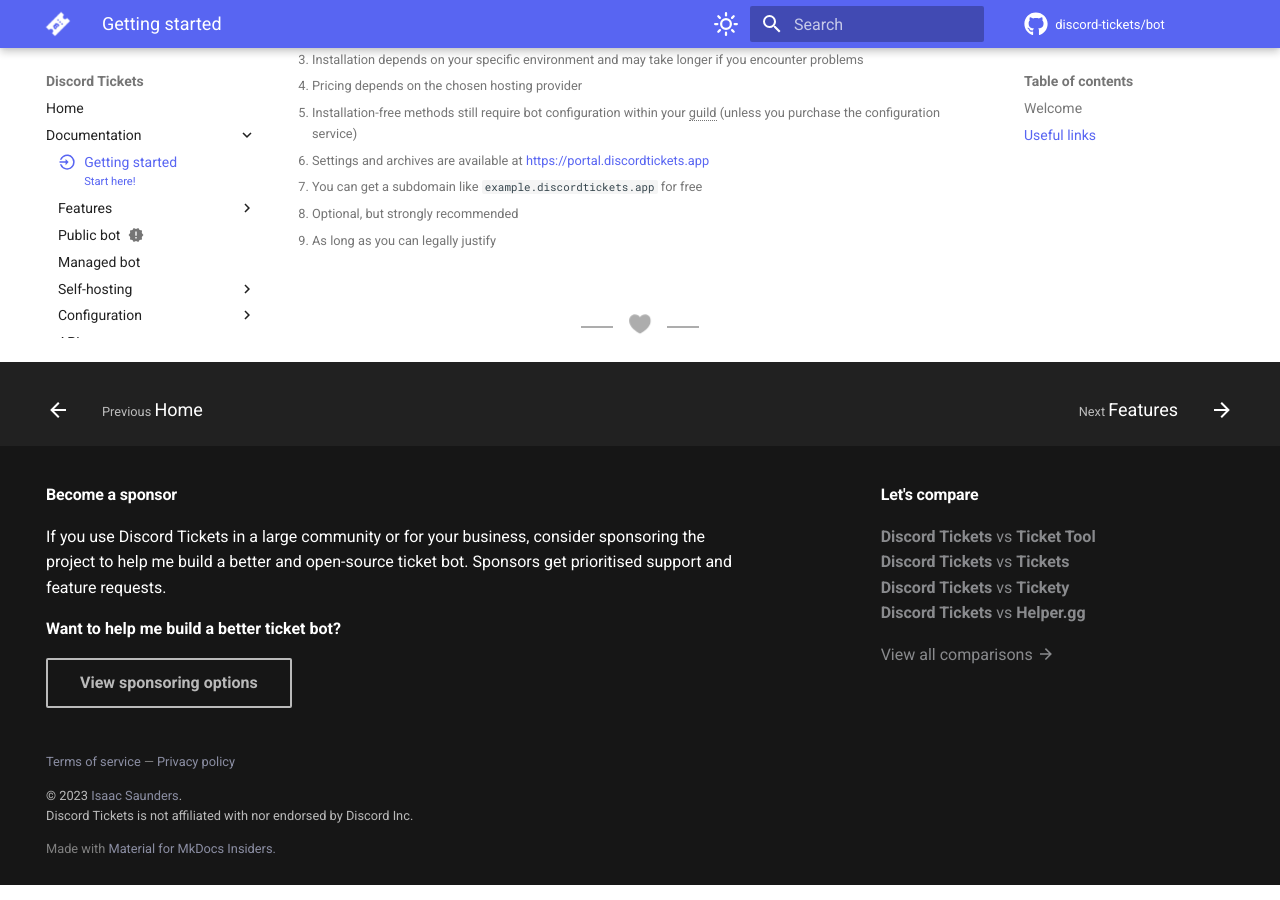
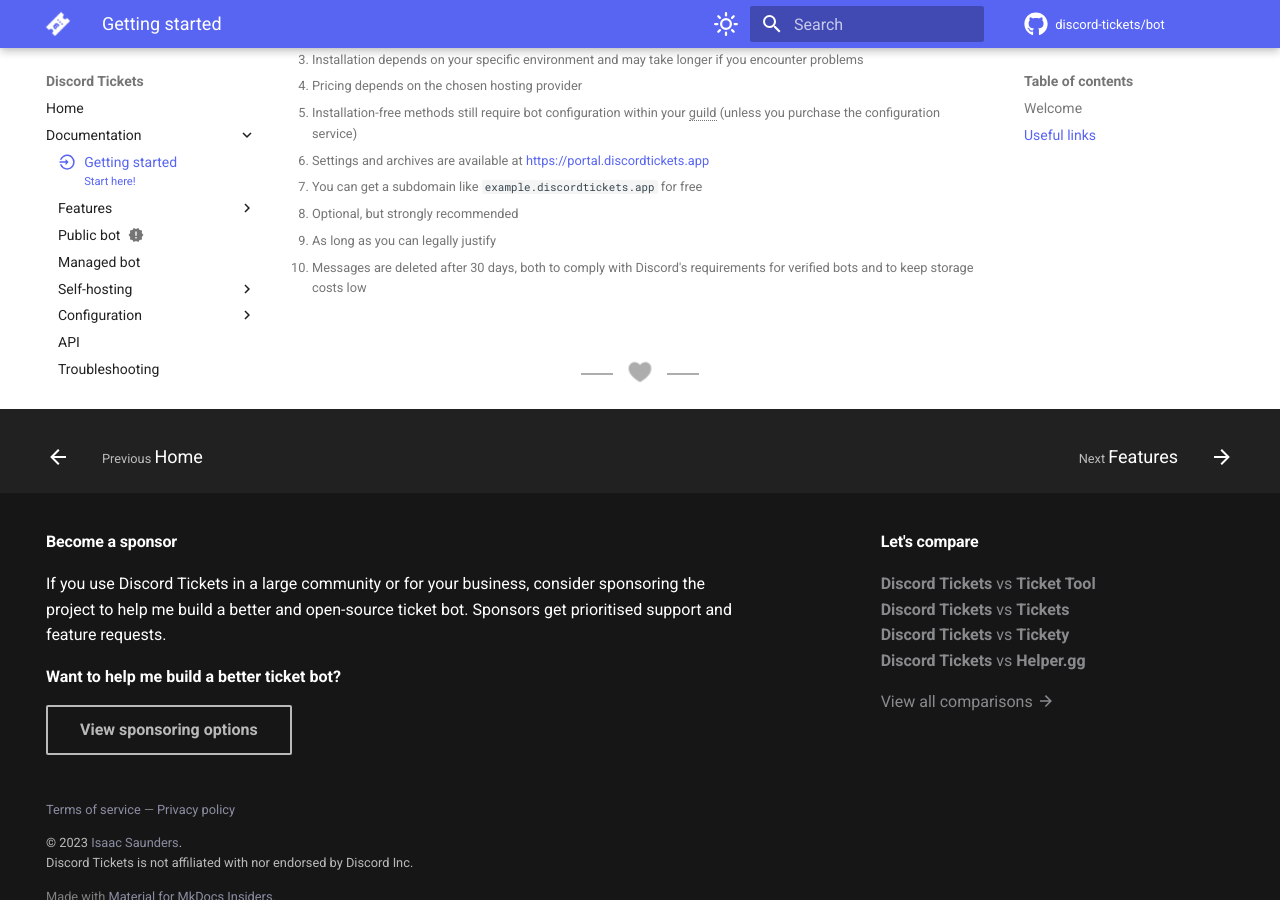
Before and after one commit to discord-tickets/docs, an MkDocs documentation site: the page built from docs/getting-started.md, in a window 1280 px wide and 900 px high, scrolled down 1795 px. Built offline with MkDocs 1.6.1 and Material for MkDocs 9.7.7, drawn with Linux system fonts in a browser that asks for light colours; emoji names are drawn with the system emoji font; comment, search, counter and statistics services are not loaded.

Commit message:
Update public bot info

```diff
--- a/docs/getting-started.md
+++ b/docs/getting-started.md
@@ -28,7 +28,7 @@
 | Difficulty                     |                        Very easy { .green }                         |                           Easy { .green }                           |            Sysadmin/hosting experience recommended[^1] { .orange }             |
 | Ready in                       |                     :octicons-clock-24: Instant                     |                     :octicons-clock-24: 24h[^2]                     |                          :octicons-clock-24: 15m[^3]                           |
 | Cost                           |                              **Free**                               |                  As low as **£2/month** (£20/year)                  |                                   Varies[^4]                                   |
-| Archive data retention         |                               90 days                               |                           **Forever[^9]**                           |                                **Forever[^9]**                                 |
+| Archive data retention         |                            30 days[^10]                             |                           **Forever[^9]**                           |                                **Forever[^9]**                                 |
 | All features                   |                         :white_check_mark:                          |                         :white_check_mark:                          |                               :white_check_mark:                               |
 | Custom bot (username and icon) |                      :x:<br>(shared bot user)                       |                         :white_check_mark:                          |                               :white_check_mark:                               |
 | Domain with SSL                |                             Shared[^6]                              |                Free subdomain[^7], or bring your own                |                               Bring your own[^8]                               |
@@ -56,3 +56,4 @@
 [^7]: You can get a subdomain like `example.discordtickets.app` for free
 [^8]: Optional, but strongly recommended
 [^9]: As long as you can legally justify
+[^10]: Messages are deleted after 30 days, both to comply with Discord's requirements for verified bots and to keep storage costs low
```
